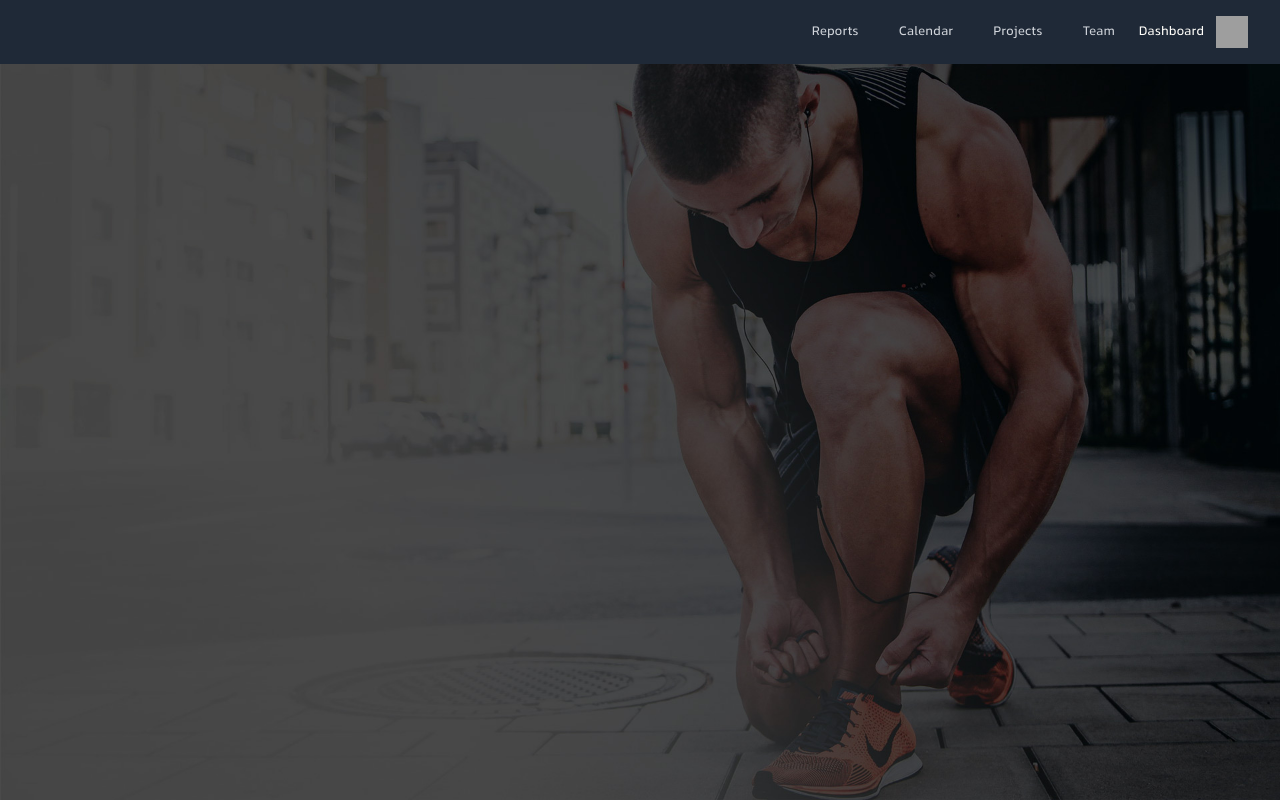
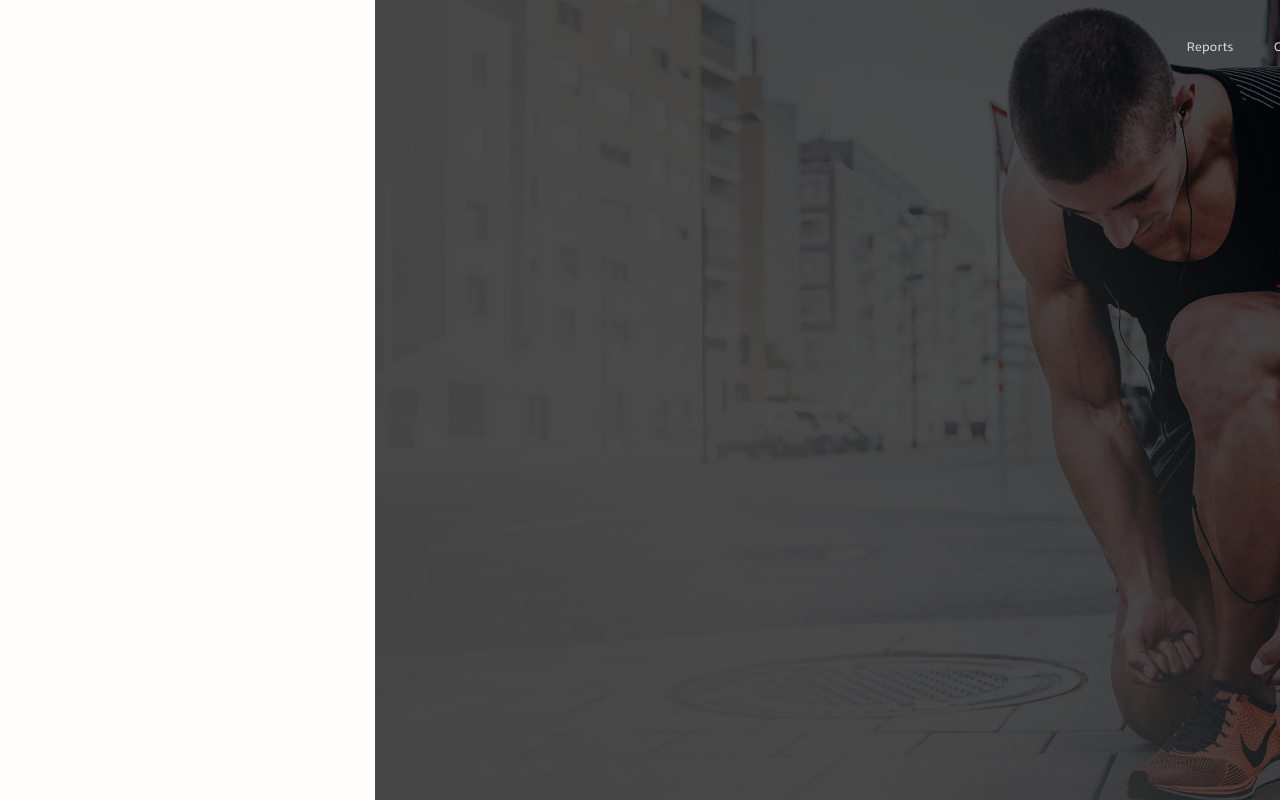
Before and after one commit to mahyarErshad/gimnas, a React (Vite) app: page / in a window 1280 px wide. Built offline with nearby package versions, Linux system fonts and the light colour scheme; grey boxes are pictures that could not be loaded.

Commit message:
Add 1 rem padding top

```diff
--- a/src/components/Header/Navbar/Navbar.jsx
+++ b/src/components/Header/Navbar/Navbar.jsx
@@ -4,8 +4,7 @@ import { Transition } from "@headlessui/react";
 function Nav() {
   const [isOpen, setIsOpen] = useState(false);
   return (
-    <div>
-      <nav className="bg-gray-800">
+    <nav className="pt-4">
       <div className="max-w-7xl mx-auto px-4 sm:px-6 lg:px-8">
         <div className="flex items-center justify-between h-16">
           <div className="flex items-center">
@@ -81,7 +80,6 @@ function Nav() {
         )}
       </Transition>
     </nav>
-    </div>
   );
 }
 
```
Lines whose indentation alone changed are shown as unchanged.
